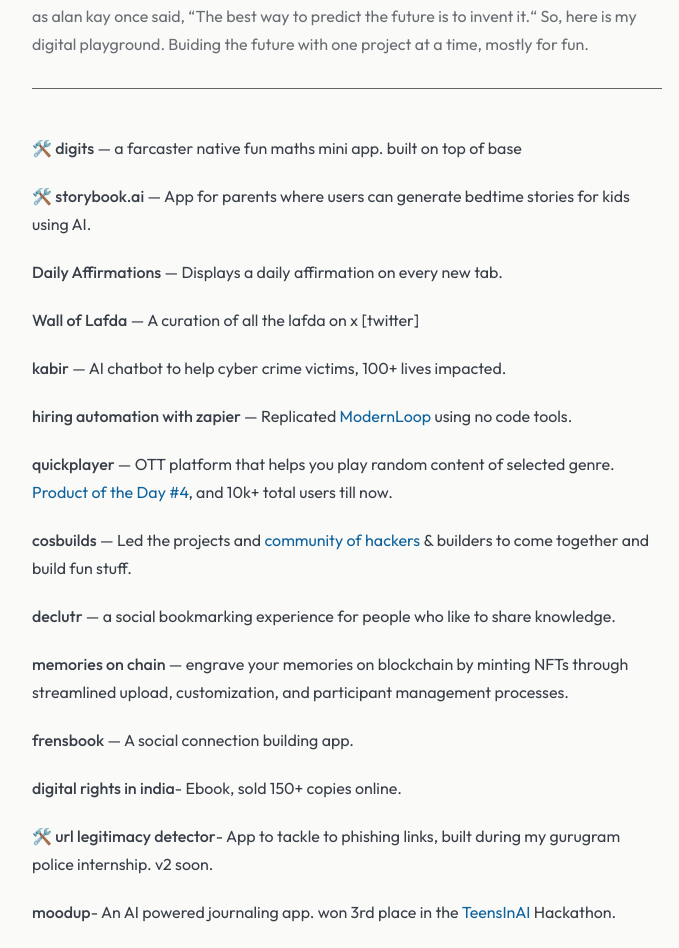
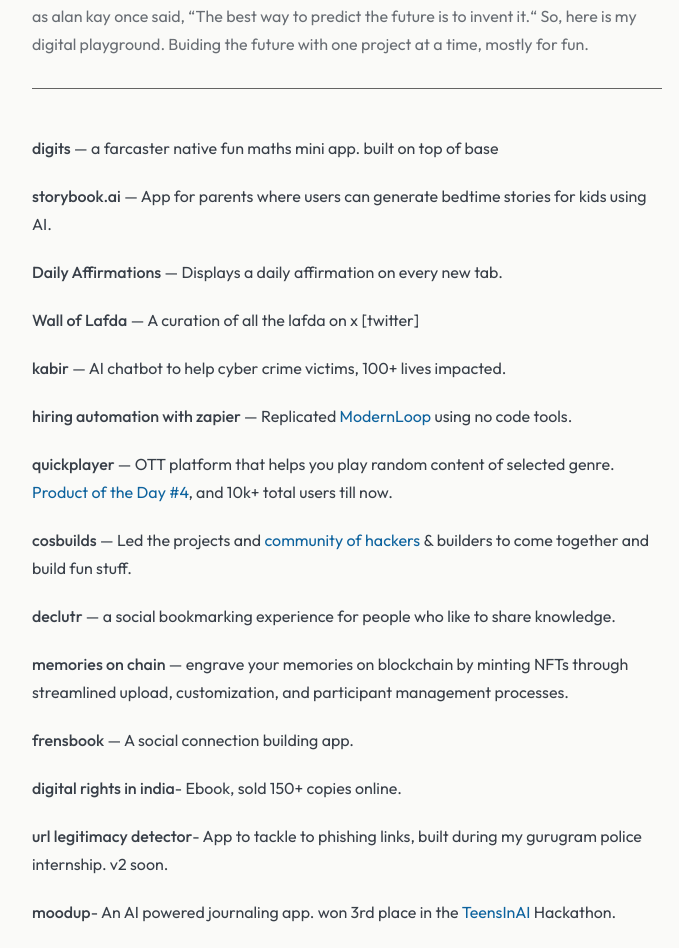
Before and after one commit to priyanshuratnakar/ratnakar.xyz, a Next.js app: page /projects in a window 1280 px wide. Shown: the part 144-1092 px from the top of the page, without its empty margins (293-972 px from the left). Built offline with nearby package versions, Linux system fonts and the light colour scheme.

Commit message:
Update projects.tsx

```diff
--- a/pages/projects.tsx
+++ b/pages/projects.tsx
@@ -59,7 +59,7 @@
             >
 
               <Text>
-                🛠️{" "}
+                {" "}
                 <a
                   className={"project"}
                   href={"https://playdigits.fun/"}
@@ -73,7 +73,7 @@
               </Text>
 
               <Text>
-                🛠️{" "}
+                {" "}
                 <a
                   className={"project"}
                   href={"https://shorturl.at/iuM05"}
@@ -220,7 +220,7 @@
                 - Ebook, sold 150+ copies online.
               </Text>
               <Text>
-                🛠️{" "}
+                {" "}
                 <a
                 className={"project"}
                 href={"#"}
```
